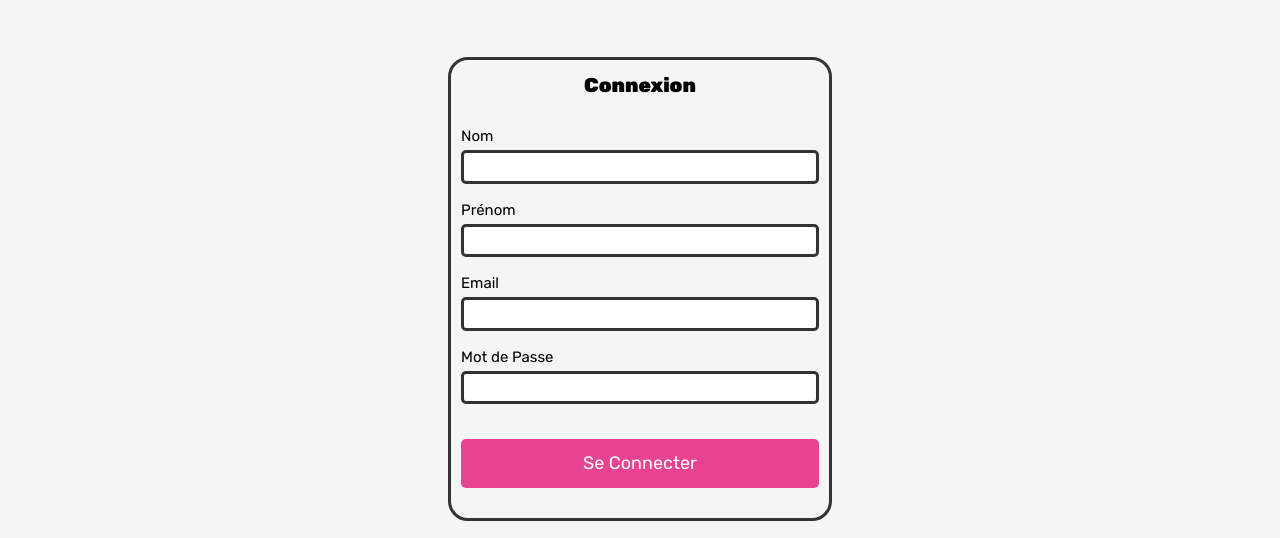
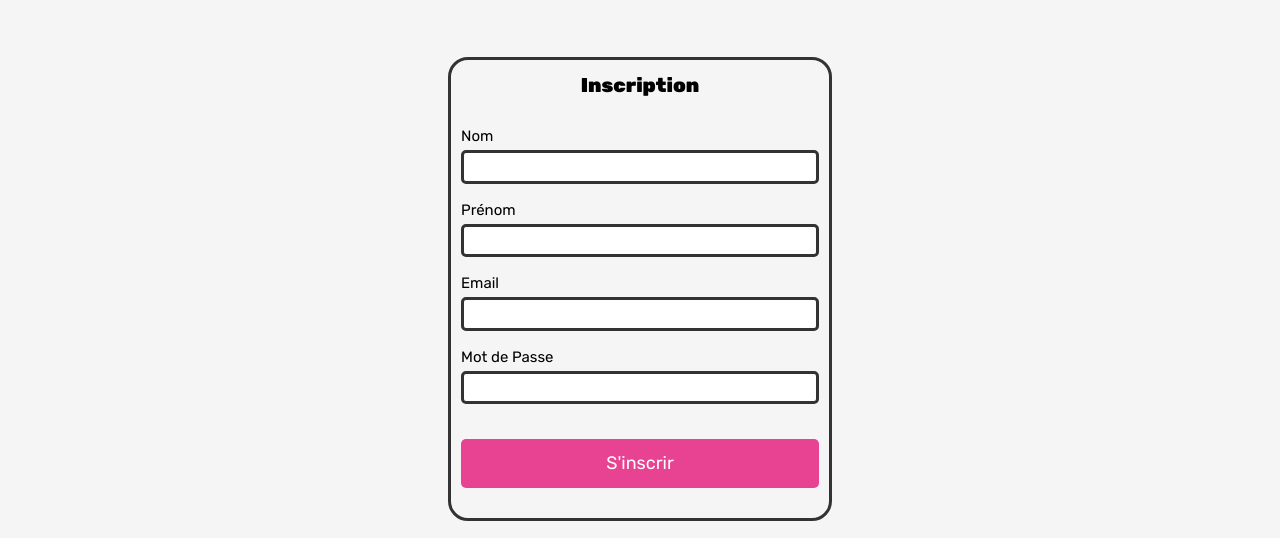
Before and after one commit to Teko13/jardin_enchante, a Next.js app: page /signup in a window 1280 px wide. Shown: the part 161-699 px from the top of the page. Built offline with nearby package versions, Linux system fonts and the light colour scheme.

Commit message:
fix flower creating or updating error and making logo cliquable

```diff
--- a/app/(globals)/Header.jsx
+++ b/app/(globals)/Header.jsx
@@ -24,11 +24,11 @@ function Header() {
 const LgHeader = () => {
   return (
     <div className='bg-white grid grid-cols-[30%_50%_25%] p-3 items-center w-full'>
-      <div className="w-full flex items-center pl-2">
+      <a href='/' className="w-full flex items-center pl-2">
         <h1 className='text-[2rem] font-black'>
           Le Jardin Enchanté
         </h1>
-      </div>
+      </a>
       <div className="w-full flex items-center justify-center">
         <ul className='flex gap-[1rem] items-center'>
           <li className='text-black hover:text-pink'>
--- a/app/admin/flower/Form.jsx
+++ b/app/admin/flower/Form.jsx
@@ -10,8 +10,8 @@ import FormView from './FormView';
 
 export default function Form() {
     const auth = useAuthorization();
-    const uploadUrl = "http://localhost:3000/api/admin/flower/upload";
-    const url = "http://localhost:3000/api/admin/flower";
+    const uploadUrl = window.location.origin + "/api/admin/flower/upload";
+    const url = window.location.origin + "/api/admin/flower";
     const {custom} = customFetch()
     const [prevImg, setPrevImg] = useState(null);
     const [name, setName] = useState("");
@@ -42,6 +42,7 @@ export default function Form() {
                 headers: auth,
                 body
             });
+            console.log(newFlower);
             router.push("/" + newFlower.slug)
         }
     }
--- a/app/admin/flower/UpdateForm.jsx
+++ b/app/admin/flower/UpdateForm.jsx
@@ -9,8 +9,8 @@ export default function UpdateForm({flower}) {
     const {custom} = customFetch();
     const auth = useAuthorization();
   const [name, setName] = useState(flower.name);
-  const uploadUrl = "http://localhost:3000/api/admin/flower/upload";
-  const url = "http://localhost:3000/api/admin/flower/" + flower.id;
+  const uploadUrl = window.location.origin + "/api/admin/flower/upload";
+  const url = window.location.origin + "/api/admin/flower/" + flower.id;
   const [description, setDescription] = useState(flower.description);
   const [price, setPrice] = useState(flower.price / 100);
   const router = useRouter();
--- a/app/signup/page.jsx
+++ b/app/signup/page.jsx
@@ -40,7 +40,7 @@ export default function Login() {
   return (
     <div className='min-w-screen min-h-screen flex items-center justify-center'>
         <div className={`${styles.border} rounded-[2rem] lg:w-[30%] w-[80%] md:w-[40%] flex flex-col items-center gap-10 p-4`}>
-            <h1 className='text-[2rem] font-black'>Connexion</h1>
+            <h1 className='text-[2rem] font-black'>Inscription</h1>
             {
                 error && (
                     <span className='text-red text-[0.8rem] '>
@@ -88,7 +88,7 @@ export default function Login() {
                       onChange={(e) => setPassword(e.target.value)}
                       value={password} required />
                 </div>
-                <button type='submit' className={`${styles.btnPrimary} w-full my-[2rem]`}>Se Connecter</button>
+                <button type='submit' className={`${styles.btnPrimary} w-full my-[2rem]`}>S'inscrir</button>
             </form>
         </div>
     </div>
```
Also changed, not shown: 1 other file (tests, documents, lock files or other folders).
